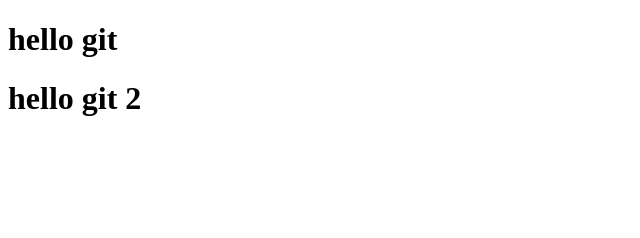
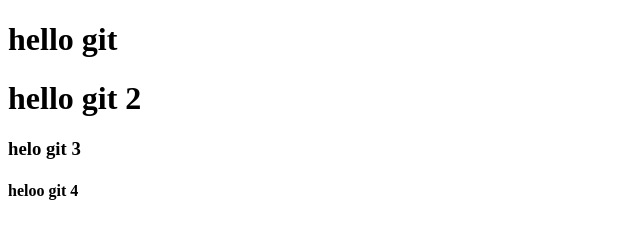
Before and after one commit to OussamaAitMechedal/Cours-jit, a plain HTML site: page index.html in a window 1280 px wide. Shown: the whole page, without its empty margins (0-640 px from the left). Drawn offline with Linux system fonts and the light colour scheme.

Commit message:
add h4 from branch b2

```diff
--- a/index.html
+++ b/index.html
@@ -9,5 +9,7 @@
 <body>
     <h1>hello git</h1>
     <h1>hello git 2 </h1>
+    <h3>helo git 3</h3>
+    <h4>heloo git 4</h4>
 </body>
 </html>
```
